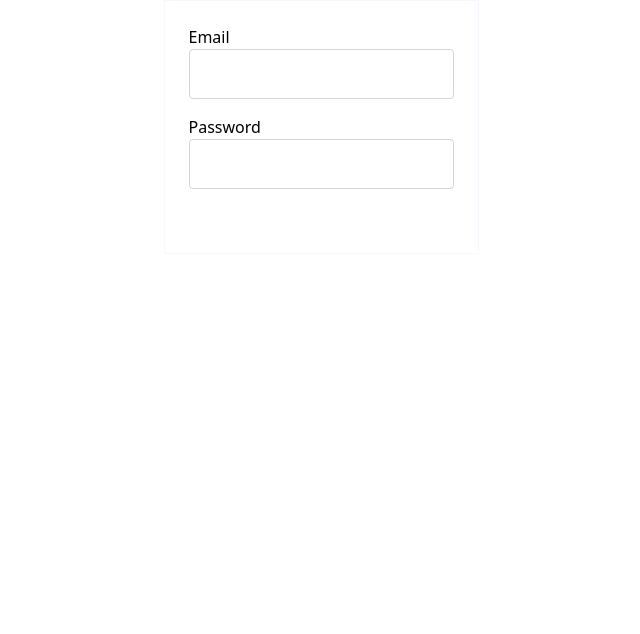
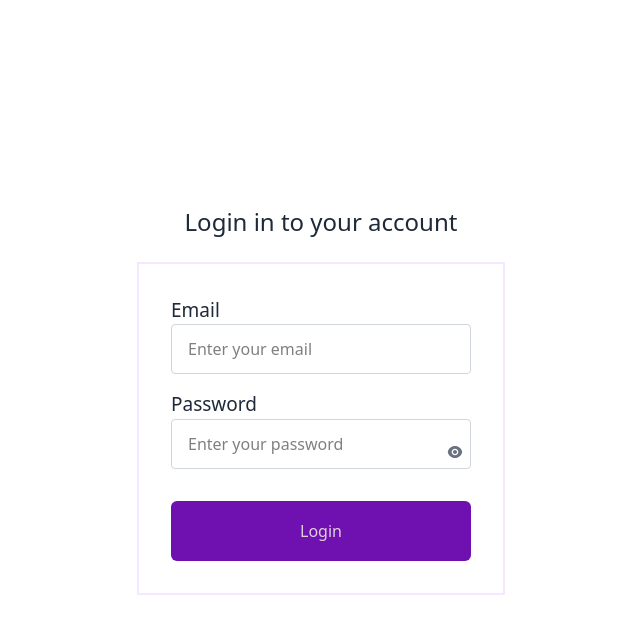
Before and after one commit to DICKSON-ENEH/excelmind, a Next.js app: page /auth/login in a window 1280 px wide. Shown: the top 634 px of the page, without its empty margins (319-959 px from the left). Built offline with nearby package versions, Linux system fonts and the light colour scheme.

Commit message:
feat: add login page

```diff
--- a/app/auth/login/page.tsx
+++ b/app/auth/login/page.tsx
@@ -4,14 +4,26 @@ import React from "react";
 
 export default function page() {
   return (
-    <div className="border border-purple-50 mx-auto my-auto p-6 w-fit">
-      <p className="font-medium">Email</p>
-      <Input />
-      <div className="m-4" />
-      <p className="font-medium">Password</p>
-      <Input />
-      <div className="m-4" />
-      <Button>Login</Button>
+    <div className="h-[100vh] bg-white flex justify-center items-center flex-col">
+      <p className="mb-6 text-2xl text-gray-800">Login in to your account</p>
+      <div className="border-2 border-purple-100 p-8 w-fit">
+        <p className="font-medium text-[19px] text-gray-800">Email</p>
+        <Input
+          placeholder="Enter your email"
+          className="!w-[300px] !text-[#000]"
+        />
+        <p className="font-medium text-[19px] text-gray-800">Password</p>
+        <Input
+          type="password"
+          placeholder="Enter your password"
+          className="!w-[300px] !text-[#000]"
+        />
+        <div className="m-8" />
+
+        <Button className="bg-purple-800 p-2 !text-[#e7ddddef] h-[60px] w-[300px] cursor-pointer">
+          Login
+        </Button>
+      </div>
     </div>
   );
 }
```
